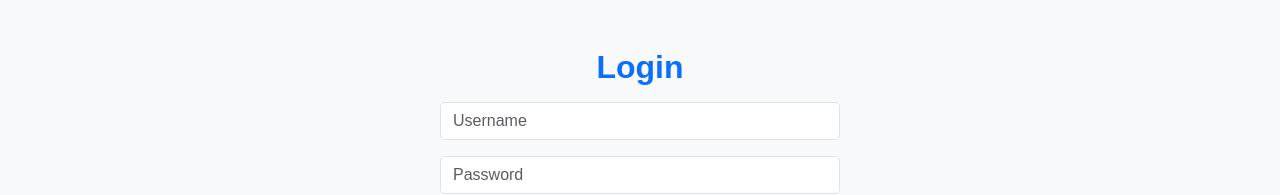
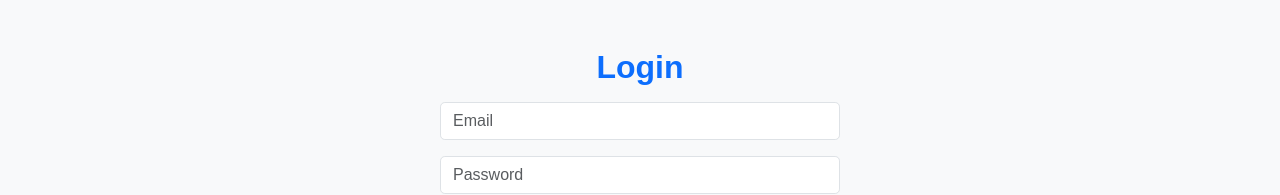
Before and after one commit to HiKomal11/my-ngo-website, a React (Create React App) app: page / in a window 1280 px wide. Shown: the top 195 px of the page. Built offline with nearby package versions, Linux system fonts and the light colour scheme.

Commit message:
fix src/components/NavBar.jsx

```diff
--- a/src/App.jsx
+++ b/src/App.jsx
@@ -54,15 +54,13 @@ export default function App() {
         <Route path="/login" element={<LoginPage />} />
         <Route path="/register" element={<RegisterPage />} />
 
-        {/* Protected Routes */}
         <Route
           path="/home"
           element={
-            <ProtectedRoute>
-              <Layout><HomePage /></Layout>
-            </ProtectedRoute>
+            <HomePage />
           }
-        />
+        />  // ✅ should be public
+
         <Route
           path="/about"
           element={
--- a/src/components/NavBar.jsx
+++ b/src/components/NavBar.jsx
@@ -92,18 +92,6 @@ export default function NavBar() {
             {isLoggedIn && (
               <>
                 <li className="nav-item">
-                  <NavLink to="/user-dashboard" className="nav-link">
-                    User Dashboard
-                  </NavLink>
-                </li>
-                {isAdmin && (
-                  <li className="nav-item">
-                    <NavLink to="/admin-dashboard" className="nav-link">
-                      Admin Dashboard
-                    </NavLink>
-                  </li>
-                )}
-                <li className="nav-item">
                   <button
                     className="btn btn-outline-danger btn-sm ms-3"
                     onClick={handleLogout}
--- a/src/pages/LoginPage.jsx
+++ b/src/pages/LoginPage.jsx
@@ -3,7 +3,7 @@ import { loginUser } from "../services/api";
 import { useNavigate } from "react-router-dom";
 
 function LoginPage() {
-  const [formData, setFormData] = useState({ username: "", password: "" });
+  const [formData, setFormData] = useState({ email: "", password: "" });
   const [message, setMessage] = useState("");
   const navigate = useNavigate();
 
@@ -14,17 +14,14 @@ function LoginPage() {
   const handleSubmit = async (e) => {
     e.preventDefault();
     try {
-      // ✅ Axios returns { data: {...} }
       const res = await loginUser(formData);
       const data = res.data;
 
       if (data.message === "Login successful") {
-        // Save login state
         localStorage.setItem("token", "dummy-session-token");
         localStorage.setItem("isAdmin", data.isAdmin || false);
         localStorage.setItem("role", data.role || "user");
 
-        // Redirect based on role
         if (data.isAdmin) {
           navigate("/admin-dashboard");
         } else {
@@ -48,10 +45,11 @@ function LoginPage() {
       >
         <div className="mb-3">
           <input
-            name="username"
-            placeholder="Username"
+            name="email"
+            type="email"
+            placeholder="Email"
             className="form-control"
-            value={formData.username}
+            value={formData.email}
             onChange={handleChange}
             required
           />
@@ -72,7 +70,6 @@ function LoginPage() {
         </button>
       </form>
 
-      {/* Register Button */}
       <div className="mt-4">
         <p>New user? Register below:</p>
         <button
--- a/src/pages/RegisterPage.jsx
+++ b/src/pages/RegisterPage.jsx
@@ -1,5 +1,5 @@
 import React, { useState } from "react";
-import { registerUser } from "../services/api";
+import { registerUser } from "../services/api"; // axios wrapper
 import { useNavigate } from "react-router-dom";
 
 function RegisterPage() {
@@ -18,7 +18,7 @@ function RegisterPage() {
   const handleSubmit = async (e) => {
     e.preventDefault();
     try {
-      // ✅ Axios returns { data: {...} }
+      // ✅ Call your backend via axios service
       const res = await registerUser(formData);
       const data = res.data;
 
@@ -38,6 +38,7 @@ function RegisterPage() {
       <h2 className="fw-bold text-primary">Register</h2>
       <form
         onSubmit={handleSubmit}
+        method="post"
         className="mt-3 mx-auto"
         style={{ maxWidth: "400px" }}
       >
```
Also changed, not shown: src/services/api.jsx (+11 -10 lines).
